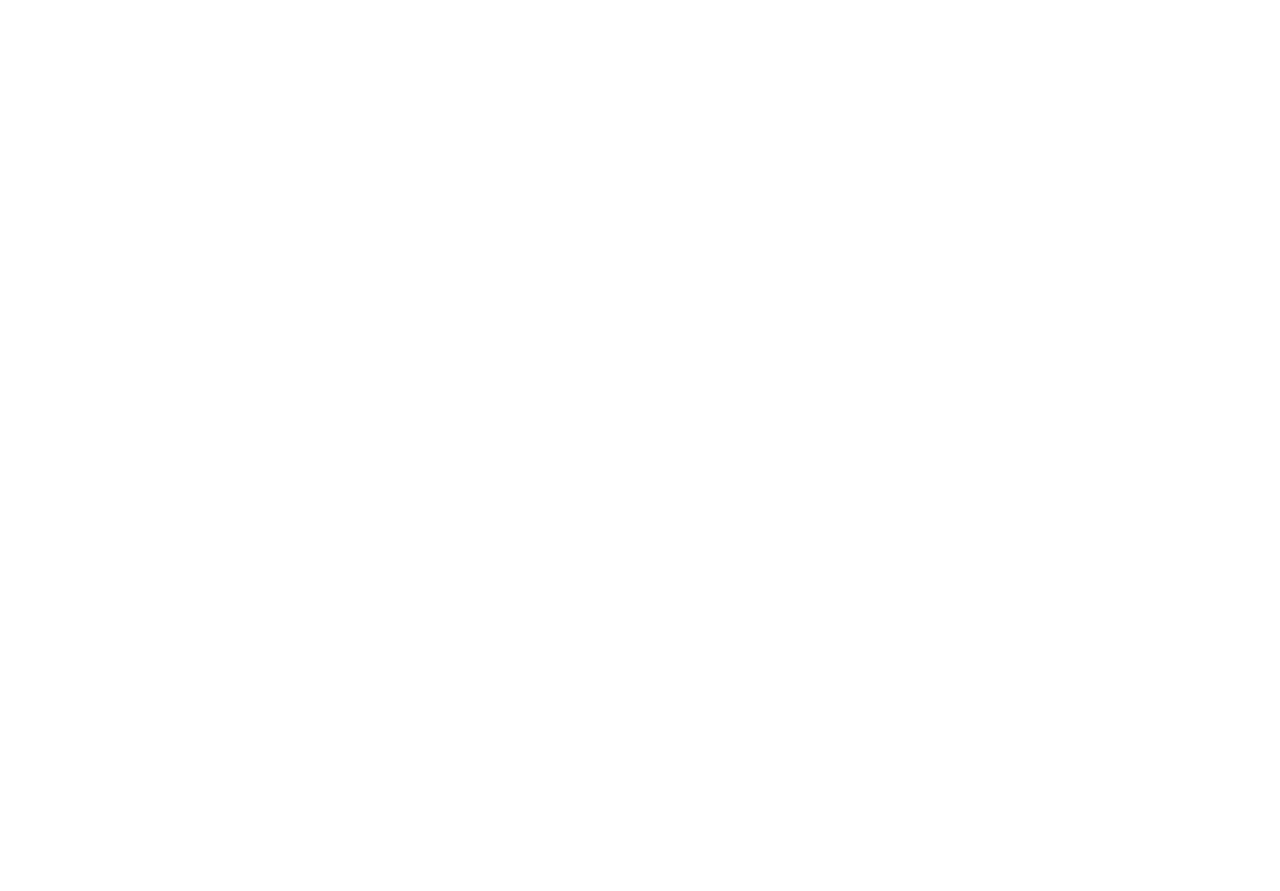
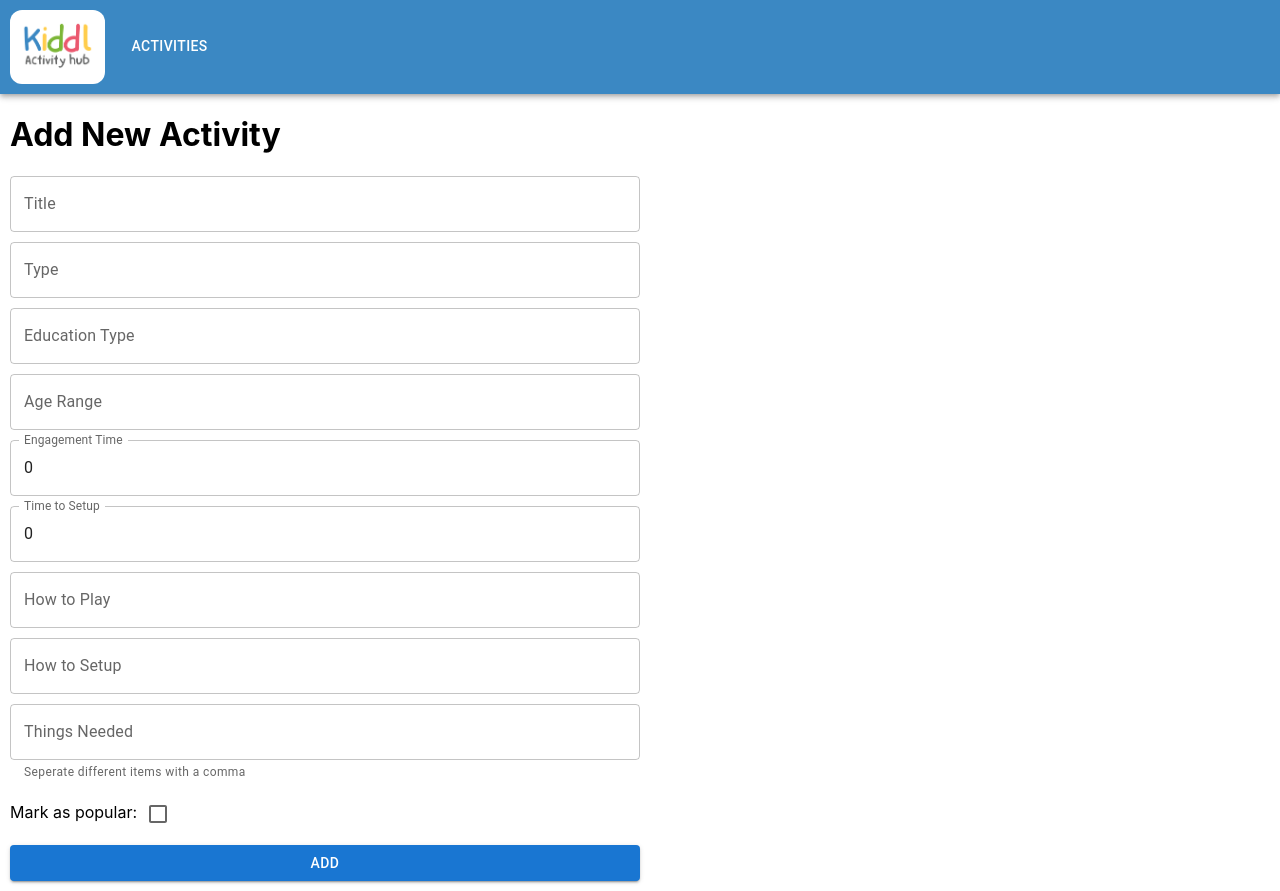
Before and after one commit to RevisePal/TutorCalendarWeb, a React (Create React App) app: page /addActivity in a window 1280 px wide. Before the commit this address had no page. Before the commit the page ends 800 px from the top, so only its background shows below. Built offline with nearby package versions, Linux system fonts and the light colour scheme.

Commit message:
Lots of updates

```diff
--- a/package.json
+++ b/package.json
@@ -5,6 +5,7 @@
   "dependencies": {
     "@emotion/react": "^11.11.1",
     "@emotion/styled": "^11.11.0",
+    "@mui/icons-material": "^5.14.15",
     "@mui/material": "^5.14.14",
     "@testing-library/jest-dom": "^5.17.0",
     "@testing-library/react": "^13.4.0",
--- a/public/index.html
+++ b/public/index.html
@@ -2,14 +2,14 @@
 <html lang="en">
   <head>
     <meta charset="utf-8" />
-    <link rel="icon" href="%PUBLIC_URL%/favicon.ico" />
+    <link rel="icon" href="%PUBLIC_URL%/kiddl-logo.webp" />
     <meta name="viewport" content="width=device-width, initial-scale=1" />
     <meta name="theme-color" content="#000000" />
     <meta
       name="description"
-      content="Web site created using create-react-app"
+      content="Childrens' Activities"
     />
-    <link rel="apple-touch-icon" href="%PUBLIC_URL%/logo192.png" />
+    <link rel="apple-touch-icon" href="%PUBLIC_URL%/kiddl-logo.webp" />
     <!--
       manifest.json provides metadata used when your web app is installed on a
       user's mobile device or desktop. See https://developers.google.com/web/fundamentals/web-app-manifest/
@@ -24,7 +24,7 @@
       work correctly both with client-side routing and a non-root public URL.
       Learn how to configure a non-root public URL by running `npm run build`.
     -->
-    <title>React App</title>
+    <title>Kiddl</title>
   </head>
   <body>
     <noscript>You need to enable JavaScript to run this app.</noscript>
--- a/src/App.js
+++ b/src/App.js
@@ -1,12 +1,21 @@
-import { BrowserRouter as Router, Route, Routes, Navigate } from 'react-router-dom';
-import Dashboard from './pages/dashboard';
+import {
+  BrowserRouter as Router,
+  Route,
+  Routes,
+  Navigate,
+} from "react-router-dom";
+import Dashboard from "./pages/dashboard";
+import AddActivity from "./pages/addActivity";
+import EditActivity from "./pages/editActivity";
 
 function App() {
   return (
     <Router>
       <Routes>
-        <Route path="/" element={<Navigate to="/dashboard" />} /> {/* Redirect */}
+        <Route path="/" element={<Navigate to="/dashboard" />} />
         <Route path="/dashboard" element={<Dashboard />} />
+        <Route path="/addActivity" element={<AddActivity />} />
+        <Route path="/editActivity/:id" element={<EditActivity />} />
       </Routes>
     </Router>
   );
--- a/src/firebase.js
+++ b/src/firebase.js
@@ -1,5 +1,5 @@
 import { initializeApp } from "firebase/app";
-import { getFirestore, collection, getDocs } from "firebase/firestore";
+import { getFirestore, collection, getDocs, doc, getDoc, updateDoc } from "firebase/firestore";
 import { getAuth } from "firebase/auth";
 
 const firebaseConfig = {
@@ -16,4 +16,4 @@
 const auth = getAuth(app);
 const db = getFirestore(app);
 
-export { auth, db, getDocs, collection };
+export { auth, db, getDocs, collection, doc, getDoc, updateDoc };
--- a/src/pages/addActivity.js
+++ b/src/pages/addActivity.js
@@ -1,36 +1,181 @@
-import React, { useEffect, useState } from "react";
-import { useParams } from "react-router-dom";
-import { db, doc, getDoc } from "../firebase";
+import React, { useState } from "react";
+import { addDoc, collection } from "firebase/firestore";
+import { db } from "../firebase";
+import Button from "@mui/material/Button";
+import TextField from "@mui/material/TextField";
+import AppBar from "@mui/material/AppBar";
+import Tabs from "@mui/material/Tabs";
+import Tab from "@mui/material/Tab";
+import Checkbox from "@mui/material/Checkbox";
+import { useNavigate } from 'react-router-dom';
 
 const AddActivity = () => {
-  const { id } = useParams();
-  const [activityData, setActivityData] = useState(null);
+  const [newActivity, setNewActivity] = useState({
+    title: "",
+    ageRange: "",
+    educationType: "",
+    engagementTime: 0,
+    popular: false,
+    thingsNeeded: [],
+    timeToSetup: 0,
+    type: "",
+    howToPlay: "",
+    howToSetup: "",
+  });
 
-  useEffect(() => {
-    const fetchActivity = async () => {
-      const activityRef = doc(db, "activities", id);
-      const activitySnap = await getDoc(activityRef);
+  const navigate = useNavigate();
 
-      if (activitySnap.exists()) {
-        setActivityData(activitySnap.data());
-      } else {
-        console.log("No such document!");
-      }
-    };
+  const handleInputChange = (e) => {
+    const { name, value } = e.target;
+    setNewActivity({
+      ...newActivity,
+      [name]: value,
+    });
+  };
 
-    fetchActivity();
-  }, [id]);
+  const handleCheckboxChange = (e) => {
+    setNewActivity({
+      ...newActivity,
+      popular: e.target.checked,
+    });
+  };
+
+  const handleArrayChange = (e) => {
+    setNewActivity({
+      ...newActivity,
+      thingsNeeded: e.target.value.split(",").map((item) => item.trim()),
+    });
+  };
+
+  const handleNumberChange = (e) => {
+    const { name, value } = e.target;
+    setNewActivity({
+      ...newActivity,
+      [name]: parseInt(value, 10),
+    });
+  };
+
+  const addActivityToDB = async () => {
+    try {
+      const docRef = await addDoc(collection(db, "activities"), newActivity);
+      console.log("Document written with ID: ", docRef.id);
+      localStorage.setItem("activityAdded", "Activity added successfully!");
+      navigate("/dashboard");
+    } catch (e) {
+      console.error("Error adding document: ", e);
+    }
+  };
+
 
   return (
     <div>
-      <h1>Edit Activity</h1>
-      {activityData && (
-        <div>
-          {/* Display fields here. For example: */}
-          <div>Title: {activityData.title}</div>
-          {/* Add other fields similarly */}
-        </div>
-      )}
+      <AppBar position="static" sx={{ backgroundColor: "#3b88c3" }}>
+        <Tabs v style={{ padding: "10px" }}>
+          <div
+            style={{
+              backgroundColor: "white",
+              borderRadius: "12px",
+              padding: "10px",
+            }}
+          >
+            <img src="./kiddl-logo.webp" alt="Logo" height="50" />
+          </div>
+          <Tab
+            style={{ color: "white", marginLeft: "10px" }}
+            label="Activities"
+          />
+        </Tabs>
+      </AppBar>
+      <div style={{ margin: "10px" }}>
+        <h1>Add New Activity</h1>
+        <form
+          style={{
+            display: "flex",
+            flexDirection: "column",
+            width: "50%",
+            gap: "10px",
+          }}
+        >
+          <TextField
+            label="Title"
+            variant="outlined"
+            name="title"
+            value={newActivity.title}
+            onChange={handleInputChange}
+          />
+          <TextField
+            label="Type"
+            variant="outlined"
+            name="type"
+            value={newActivity.type}
+            onChange={handleInputChange}
+          />
+          <TextField
+            label="Education Type"
+            variant="outlined"
+            name="educationType"
+            value={newActivity.educationType}
+            onChange={handleInputChange}
+          />
+          <TextField
+            label="Age Range"
+            variant="outlined"
+            name="ageRange"
+            value={newActivity.ageRange}
+            onChange={handleInputChange}
+          />
+          <TextField
+            label="Engagement Time"
+            variant="outlined"
+            name="engagementTime"
+            type="number"
+            value={newActivity.engagementTime}
+            onChange={handleNumberChange}
+          />
+          <TextField
+            label="Time to Setup"
+            variant="outlined"
+            name="timeToSetup"
+            type="number"
+            value={newActivity.timeToSetup}
+            onChange={handleNumberChange}
+          />
+          <TextField
+            label="How to Play"
+            variant="outlined"
+            name="howToPlay"
+            value={newActivity.howToPlay}
+            onChange={handleInputChange}
+          />
+          <TextField
+            label="How to Setup"
+            variant="outlined"
+            name="howToSetup"
+            value={newActivity.howToSetup}
+            onChange={handleInputChange}
+          />
+
+          <TextField
+            label="Things Needed"
+            variant="outlined"
+            name="thingsNeeded"
+            value={newActivity.thingsNeeded.join(", ")}
+            helperText="Seperate different items with a comma"
+            onChange={handleArrayChange}
+          />
+          <label>
+            Mark as popular:
+            <Checkbox
+              name="popular"
+              checked={newActivity.popular}
+              onChange={handleCheckboxChange}
+            />
+          </label>
+          <Button variant="contained" color="primary" onClick={addActivityToDB}>
+            Add
+          </Button>
+        </form>
+      </div>
     </div>
   );
 };
--- a/src/pages/editActivity.js
+++ b/src/pages/editActivity.js
@@ -1,10 +1,31 @@
-import React, { useEffect, useState } from "react";
+import React, { useState, useEffect } from "react";
 import { useParams } from "react-router-dom";
-import { db, doc, getDoc } from "../firebase";
+import { db, doc, getDoc, updateDoc } from "../firebase";
+import TextField from "@mui/material/TextField";
+import AppBar from "@mui/material/AppBar";
+import Tabs from "@mui/material/Tabs";
+import Tab from "@mui/material/Tab";
+import IconButton from "@mui/material/IconButton";
+import SaveIcon from "@mui/icons-material/Save";
+import Snackbar from "@mui/material/Snackbar";
+import Alert from "@mui/material/Alert";
+import { useNavigate } from "react-router-dom";
 
 const EditActivity = () => {
   const { id } = useParams();
-  const [activityData, setActivityData] = useState(null);
+  const [open, setOpen] = useState(false);
+  const [activityData, setActivityData] = useState({
+    title: "",
+    ageRange: "",
+    educationType: "",
+    engagementTime: 0,
+    popular: false,
+    thingsNeeded: [],
+    timeToSetup: 0,
+    type: "",
+    howToPlay: "",
+    howToSetup: "",
+  });
 
   useEffect(() => {
     const fetchActivity = async () => {
@@ -21,16 +42,83 @@
     fetchActivity();
   }, [id]);
 
+  const handleClose = (event, reason) => {
+    if (reason === "clickaway") {
+      return;
+    }
+    setOpen(false);
+  };
+
+  const handleInputChange = (e, field) => {
+    const { value } = e.target;
+    setActivityData({
+      ...activityData,
+      [field]: value,
+    });
+  };
+
+  const handleSave = async (field) => {
+    const activityRef = doc(db, "activities", id);
+    await updateDoc(activityRef, {
+      [field]: activityData[field],
+    });
+    setOpen(true);
+  };
+  const navigate = useNavigate();
+
   return (
     <div>
-      <h1>Edit Activity</h1>
-      {activityData && (
-        <div>
-          {/* Display fields here. For example: */}
-          <div>Title: {activityData.title}</div>
-          {/* Add other fields similarly */}
-        </div>
-      )}
+      <AppBar position="static" sx={{ backgroundColor: "#3b88c3" }}>
+        <Tabs style={{ padding: "10px" }}>
+          <div
+            style={{
+              backgroundColor: "white",
+              borderRadius: "12px",
+              padding: "10px",
+            }}
+          >
+            <img src="/kiddl-logo.webp" alt="Logo" height="50" />
+          </div>
+          <Tab
+            style={{ color: "white", marginLeft: "10px" }}
+            label="Activities"
+            onClick={() => navigate("/dashboard")}
+          />
+        </Tabs>
+      </AppBar>
+
+      <Snackbar open={open} autoHideDuration={6000} onClose={handleClose}>
+        <Alert onClose={handleClose} severity="success">
+          Changes saved
+        </Alert>
+      </Snackbar>
+
+      <div style={{ margin: "10px" }}>
+        <h1>Edit Activity</h1>
+        {activityData && (
+          <form
+            style={{ display: "flex", flexDirection: "column", gap: "10px" }}
+          >
+            {Object.keys(activityData).map((field) => (
+              <div
+                key={field}
+                style={{ display: "flex", alignItems: "center", gap: "10px" }}
+              >
+                <TextField
+                  label={field}
+                  variant="outlined"
+                  style={{ width: "50%" }}
+                  value={activityData[field]}
+                  onChange={(e) => handleInputChange(e, field)}
+                />
+                <IconButton onClick={() => handleSave(field)}>
+                  <SaveIcon />
+                </IconButton>
+              </div>
+            ))}
+          </form>
+        )}
+      </div>
     </div>
   );
 };
```
Also changed, not shown: src/pages/dashboard.js (+21 -0 lines), public/manifest.json, 3 other files (tests, documents, lock files or other folders).
